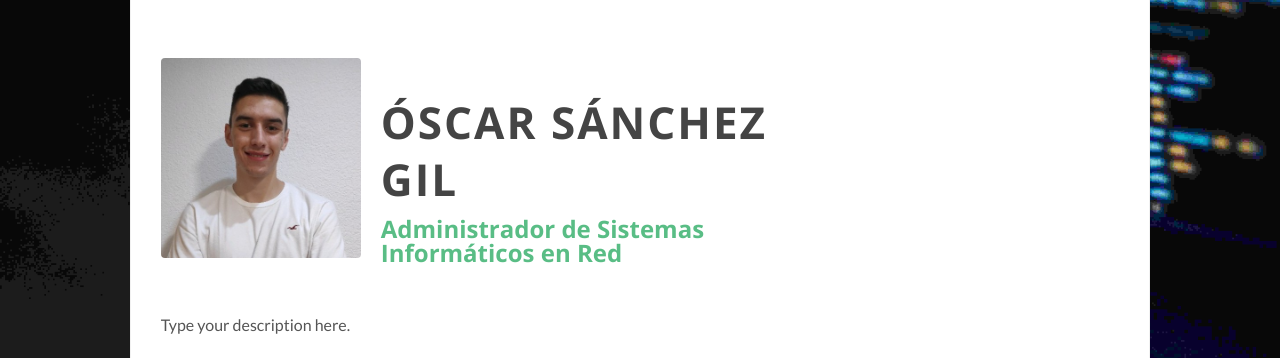
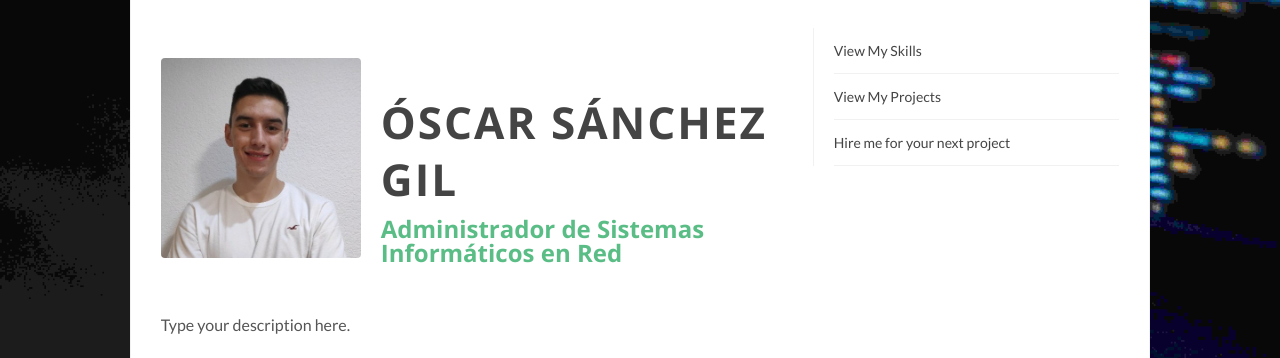
Before and after one commit to oscarsan98/Prueba, a plain HTML site: page index.html in a window 1280 px wide. Shown: the part 131-489 px from the top of the page. Drawn offline with nearby package versions, Linux system fonts and the light colour scheme; a web font is replaced by a local one.

Commit message:
Update index.html

```diff
--- a/index.html
+++ b/index.html
@@ -127,7 +127,27 @@
                   </p>
                 </div>
               </div>
-
+              <div class="g1">
+                <div class="main-links sidebar">
+                  <ul>
+                    <li>
+                      <a href="#resume">
+                        View My Skills
+                      </a>
+                    </li>
+                    <li>
+                      <a href="#portfolio">
+                        View My Projects
+                      </a>
+                    </li>
+                    <li>
+                      <a href="#contact">
+                        Hire me for your next project
+                      </a>
+                    </li>
+                  </ul>
+                </div>
+              </div>
 
               <div class="break">
               </div>
```
